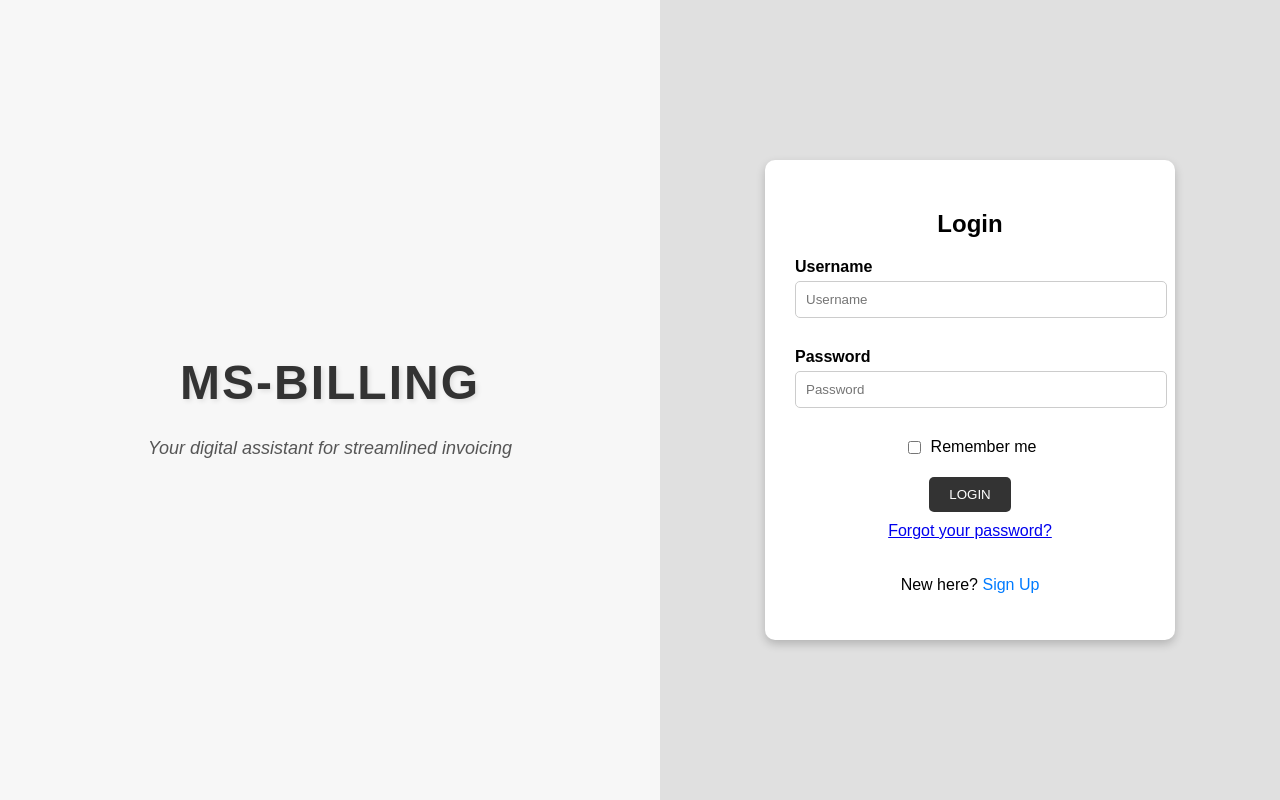
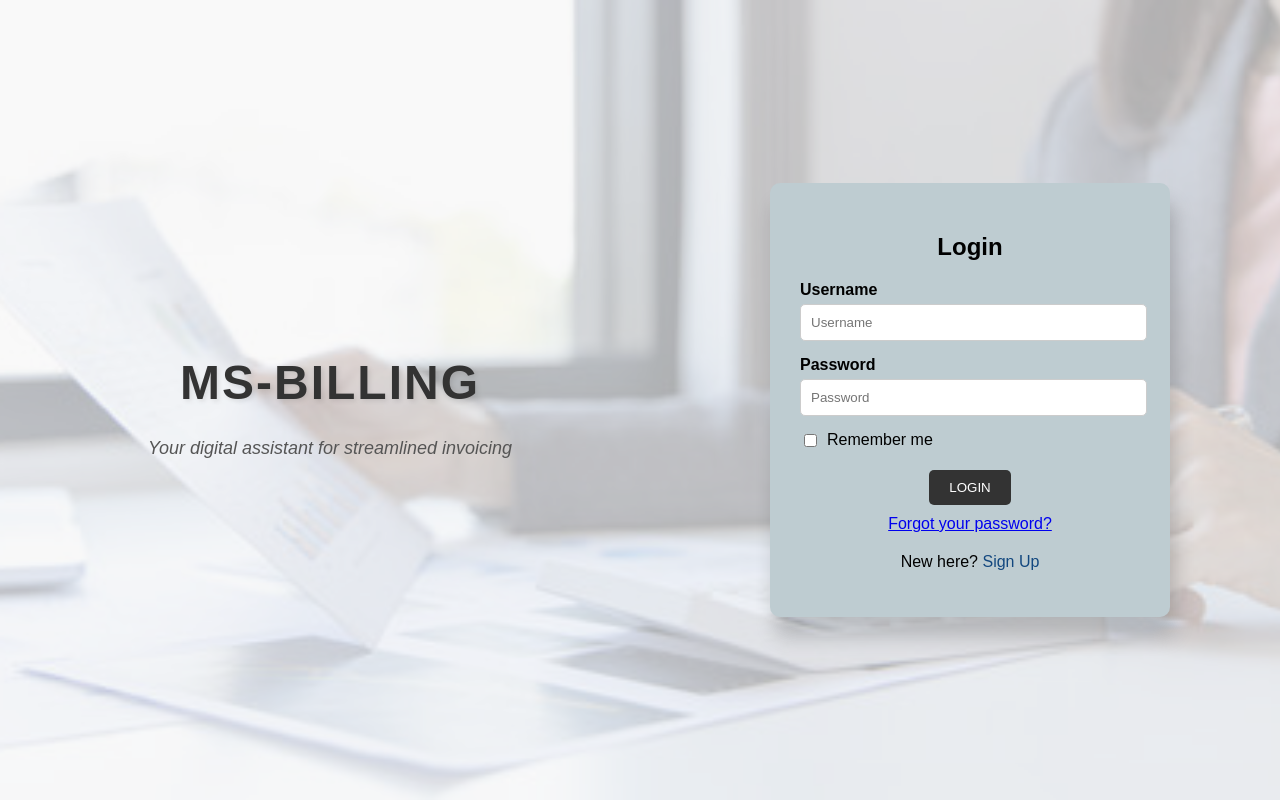
Before and after one commit to ElhassaneAhgoune/web-msbilling, a React (Create React App) app: page / in a window 1280 px wide. Built offline with nearby package versions, Linux system fonts and the light colour scheme; no server answers.

Commit message:
Update public pages styles

```diff
--- /dev/null
+++ b/src/components/common/PublicPages.css
@@ -0,0 +1,81 @@
+/* src/Login.css */
+
+body {
+    margin: 0;
+    font-family: Arial, sans-serif;
+    background: linear-gradient(to bottom, #f0f0f0, #d9d9d9);
+    /* Pas besoin d'ajouter l'image de fond ici */
+}
+
+.public-pages-container {
+    display: flex;
+    height: 100vh;
+    background-image: url('../../assets/billing.jpg');  /* Ajout de l'image de fond à la section contenant les deux parties */
+    background-size: cover;  /* L'image couvre toute la surface */
+    background-position: center;  /* Centre l'image de fond */
+    background-attachment: fixed;  /* Fixe l'image lors du défilement */
+}
+
+.left {
+    flex: 1;
+    background: rgba(247, 247, 247, 0.7);  /* Légère transparence pour que l'image se voit */
+    display: flex;
+    flex-direction: column;
+    justify-content: center;
+    align-items: center;
+    padding: 20px;
+    text-align: center;
+}
+
+.left h1 {
+    font-size: 48px;
+    color: #333;
+    font-weight: bold;
+    margin-bottom: 10px;
+    text-transform: uppercase;
+    letter-spacing: 2px;
+    text-shadow: 2px 2px 5px rgba(0, 0, 0, 0.1);
+}
+
+.left p {
+    font-size: 18px;
+    color: #555;
+    font-style: italic;
+}
+
+.right {
+    flex: 1;
+    background: rgba(247, 247, 247, 0.7);  /* Légère transparence pour que l'image se voit */
+    display: flex;
+    justify-content: center;
+    align-items: center;
+    /* Supprimer cette ligne pour ne pas couvrir l'image */
+    background: rgba(247, 247, 247, 0.7);  /* Légère transparence ici aussi */
+}
+.public-pages-boxes {
+    background: #beccd1;
+    padding: 30px;
+    border-radius: 10px;
+    box-shadow: 5px 20px 20px rgba(0, 0, 0, 0.2);
+    border: #333;
+    text-align: center;
+    width: 340px;
+  }
+
+  .public-pages-boxes h2 {
+    margin-bottom: 20px;
+  }
+
+.back-to-login-btn {
+    background: #ccc;
+    color: #333;
+    padding: 10px 20px;
+    border: none;
+    border-radius: 5px;
+    cursor: pointer;
+    margin-top: 10px;
+}
+
+.back-to-login-btn:hover {
+    background: #bbb;
+}
--- a/src/components/pages/ForgotPassword.css
+++ b/src/components/pages/ForgotPassword.css
@@ -1,43 +1,4 @@
-/* src/ForgotPassword.css */
-.forgot-password-container {
-  display: flex;
-  height: 100vh;
-}
 
-.left {
-  flex: 1;
-  background: #f7f7f7;
-  display: flex;
-  flex-direction: column;
-  justify-content: center;
-  align-items: center;
-  padding: 20px;
-  text-align: center;
-}
-
-.left h1 {
-  font-size: 48px;
-  color: #333;
-  font-weight: bold;
-  margin-bottom: 10px;
-  text-transform: uppercase;
-  letter-spacing: 2px;
-  text-shadow: 2px 2px 5px rgba(0, 0, 0, 0.1);
-}
-
-.left p {
-  font-size: 18px;
-  color: #555;
-  font-style: italic;
-}
-
-.right {
-  flex: 1;
-  display: flex;
-  justify-content: center;
-  align-items: center;
-  background: #e0e0e0;
-}
 
 .forgot-password-box {
   background: #fff;
@@ -89,17 +50,3 @@
   color: #28a745;  /* Vert pour la confirmation */
   font-weight: bold;
 }
-
-.back-to-login-btn {
-  background: #ccc;
-  color: #333;
-  padding: 10px 20px;
-  border: none;
-  border-radius: 5px;
-  cursor: pointer;
-  margin-top: 10px;
-}
-
-.back-to-login:hover {
-  background: #bbb;
-}
--- a/src/components/pages/ForgotPassword.js
+++ b/src/components/pages/ForgotPassword.js
@@ -2,6 +2,8 @@
 import React, { useState } from "react";
 import { useNavigate } from "react-router-dom";  // Importer useNavigate
 import "./ForgotPassword.css";
+import "../common/PublicPages.css"
+
 
 const ForgotPassword = () => {
   const [email, setEmail] = useState("");
@@ -23,13 +25,13 @@ const ForgotPassword = () => {
   };
 
   return (
-    <div className="forgot-password-container">
+    <div className="public-pages-container">
       <div className="left">
         <h1>MS-BILLING</h1>
         <p>Your digital assistant for streamlined invoicing</p>
       </div>
       <div className="right">
-        <div className="forgot-password-box">
+        <div className="public-pages-boxes">
           <h2>Reset Password</h2>
           <form onSubmit={handleSubmit}>
             <div className="input-group">
--- a/src/components/pages/Login.css
+++ b/src/components/pages/Login.css
@@ -1,66 +1,10 @@
-/* src/Login.css */
 
-body {
-  margin: 0;
-  font-family: Arial, sans-serif;
-  background: linear-gradient(to bottom, #f0f0f0, #d9d9d9);
-}
 
-.login-container {
-  display: flex;
-  height: 100vh;
-}
 
-.left {
-  flex: 1;
-  background: #f7f7f7;
-  display: flex;
-  flex-direction: column;
-  justify-content: center;
-  align-items: center;
-  padding: 20px;
-  text-align: center;
-}
-
-.left h1 {
-  font-size: 48px;
-  color: #333;
-  font-weight: bold;
-  margin-bottom: 10px;
-  text-transform: uppercase;
-  letter-spacing: 2px;
-  text-shadow: 2px 2px 5px rgba(0, 0, 0, 0.1);
-}
-
-.left p {
-  font-size: 18px;
-  color: #555;
-  font-style: italic;
-}
-
-.right {
-  flex: 1;
-  display: flex;
-  justify-content: center;
-  align-items: center;
-  background: #e0e0e0;
-}
-
-.login-box {
-  background: #fff;
-  padding: 30px;
-  border-radius: 10px;
-  box-shadow: 0 4px 10px rgba(0, 0, 0, 0.2);
-  text-align: center;
-  width: 350px;
-}
-
-.login-box h2 {
-  margin-bottom: 20px;
-}
 
 .input-group {
   margin-bottom: 15px;
+  margin-right: 15px;
   text-align: left;
 }
 
@@ -102,7 +46,7 @@ body {
 
 .forgot-password {
   margin-top: 10px;
-  color: #007BFF;
+  color: #314050;
   cursor: pointer;
 }
 
@@ -111,7 +55,7 @@ body {
 }
 
 .signup a {
-  color: #007BFF;
+  color: #12477f;
   text-decoration: none;
 }
 
--- a/src/components/pages/Login.js
+++ b/src/components/pages/Login.js
@@ -2,6 +2,7 @@ import React, { useState } from "react";
 import { Link, useNavigate } from "react-router-dom";
 import authService from "../../services/authService"; // Importer le service d'authentification
 import "./Login.css";
+import "../common/PublicPages.css"
 
 const Login = () => {
   const [username, setUsername] = useState("");
@@ -54,13 +55,13 @@ const Login = () => {
   };
 
   return (
-    <div className="login-container">
+    <div className="public-pages-container">
       <div className="left">
         <h1>MS-BILLING</h1>
         <p>Your digital assistant for streamlined invoicing</p>
       </div>
       <div className="right">
-        <div className="login-box">
+        <div className="public-pages-boxes">
           <h2>Login</h2>
           <form onSubmit={handleLogin}>
             <div className="input-group">
--- a/src/components/pages/Signup.css
+++ b/src/components/pages/Signup.css
@@ -1,49 +1,5 @@
 /* src/Signup.css */
-body {
-  margin: 0;
-  font-family: Arial, sans-serif;
-  background: linear-gradient(to bottom, #f0f0f0, #d9d9d9);
-}
 
-.signup-container {
-  display: flex;
-  height: 100vh;
-}
-
-.left {
-  flex: 1;
-  background: #f7f7f7;
-  display: flex;
-  flex-direction: column;
-  justify-content: center;
-  align-items: center;
-  padding: 20px;
-  text-align: center;
-}
-
-.left h1 {
-  font-size: 48px;
-  color: #333;
-  font-weight: bold;
-  margin-bottom: 10px;
-  text-transform: uppercase;
-  letter-spacing: 2px;
-  text-shadow: 2px 2px 5px rgba(0, 0, 0, 0.1);
-}
-
-.left p {
-  font-size: 18px;
-  color: #555;
-  font-style: italic;
-}
-
-.right {
-  flex: 1;
-  display: flex;
-  justify-content: center;
-  align-items: center;
-  background: #e0e0e0;
-}
 
 .signup-box {
   background: #fff;
@@ -90,16 +46,3 @@ body {
 }
 /* src/Signup.css */
 /* Ajoute ce bloc à ton fichier CSS pour le bouton Back */
-.back-to-login-btn {
-  background: #ccc;
-  color: #333;
-  padding: 10px 20px;
-  border: none;
-  border-radius: 5px;
-  cursor: pointer;
-  margin-top: 10px;
-}
-
-.back-to-login-btn:hover {
-  background: #bbb;
-}
--- a/src/components/pages/Signup.js
+++ b/src/components/pages/Signup.js
@@ -2,6 +2,8 @@ import React, { useState } from "react";
 import { useNavigate } from "react-router-dom";
 import { signup } from "../../services/signupService";  // Importer le service de signup
 import "./Signup.css";
+import "../common/PublicPages.css"
+
 
 const Signup = () => {
   const [formData, setFormData] = useState({
@@ -65,13 +67,13 @@ const Signup = () => {
   };
 
   return (
-    <div className="signup-container">
+    <div className="public-pages-container">
       <div className="left">
         <h1>MS-BILLING</h1>
         <p>Your digital assistant for streamlined invoicing</p>
       </div>
       <div className="right">
-        <div className="signup-box">
+        <div className="public-pages-boxes">
           <h2>Sign Up</h2>
           <form onSubmit={handleSubmit}>
             <div className="input-group">
--- /dev/null
+++ b/src/components/pages/VerificationEmail.css
@@ -0,0 +1,48 @@
+/* src/Signup.css */
+
+
+.verify-email {
+    background: #fff;
+    padding: 30px;
+    border-radius: 10px;
+    box-shadow: 0 4px 10px rgba(0, 0, 0, 0.2);
+    text-align: center;
+    width: 350px;
+  }
+
+  .verify-email h2 {
+    margin-bottom: 20px;
+  }
+
+  .input-group {
+    margin-bottom: 15px;
+    text-align: left;
+  }
+
+  .input-group label {
+    display: block;
+    font-weight: bold;
+    margin-bottom: 5px;
+  }
+
+  .input-group input {
+    width: 100%;
+    padding: 10px;
+    border: 1px solid #ccc;
+    border-radius: 5px;
+  }
+
+  .verify-btn {
+    background: #333;
+    color: #fff;
+    padding: 10px 20px;
+    border: none;
+    border-radius: 5px;
+    cursor: pointer;
+  }
+
+  .verify-btn:hover {
+    background: #555;
+  }
+  /* src/Signup.css */
+  /* Ajoute ce bloc à ton fichier CSS pour le bouton Back */
--- a/src/components/pages/VerificationEmail.js
+++ b/src/components/pages/VerificationEmail.js
@@ -1,7 +1,9 @@
 import React, { useState } from "react";
 import { useNavigate } from "react-router-dom";
 import { verifyEmail } from "../../services/verifyEmailService";  // Importer le service de vérification
-import "./Signup.css";  // Utilisation du même style que Signup
+import "./VerificationEmail.css";  // Utilisation du même style que Signup
+import "../common/PublicPages.css"
+
 
 const VerificationEmail = () => {
   const [email, setEmail] = useState("");  // L'état pour l'email
@@ -39,13 +41,13 @@ const VerificationEmail = () => {
   };
 
   return (
-    <div className="signup-container">
+    <div className="public-pages-container">
       <div className="left">
         <h1>MS-BILLING</h1>
         <p>Your digital assistant for streamlined invoicing</p>
       </div>
       <div className="right">
-        <div className="signup-box">
+        <div className="public-pages-boxes">
           <h2>Email Verification</h2>
           <form onSubmit={handleVerify}>
             <div className="input-group">
@@ -72,7 +74,7 @@ const VerificationEmail = () => {
               />
             </div>
 
-            <button type="submit" className="signup-btn">
+            <button type="submit" className="verify-btn">
               Verify
             </button>
           </form>
```
